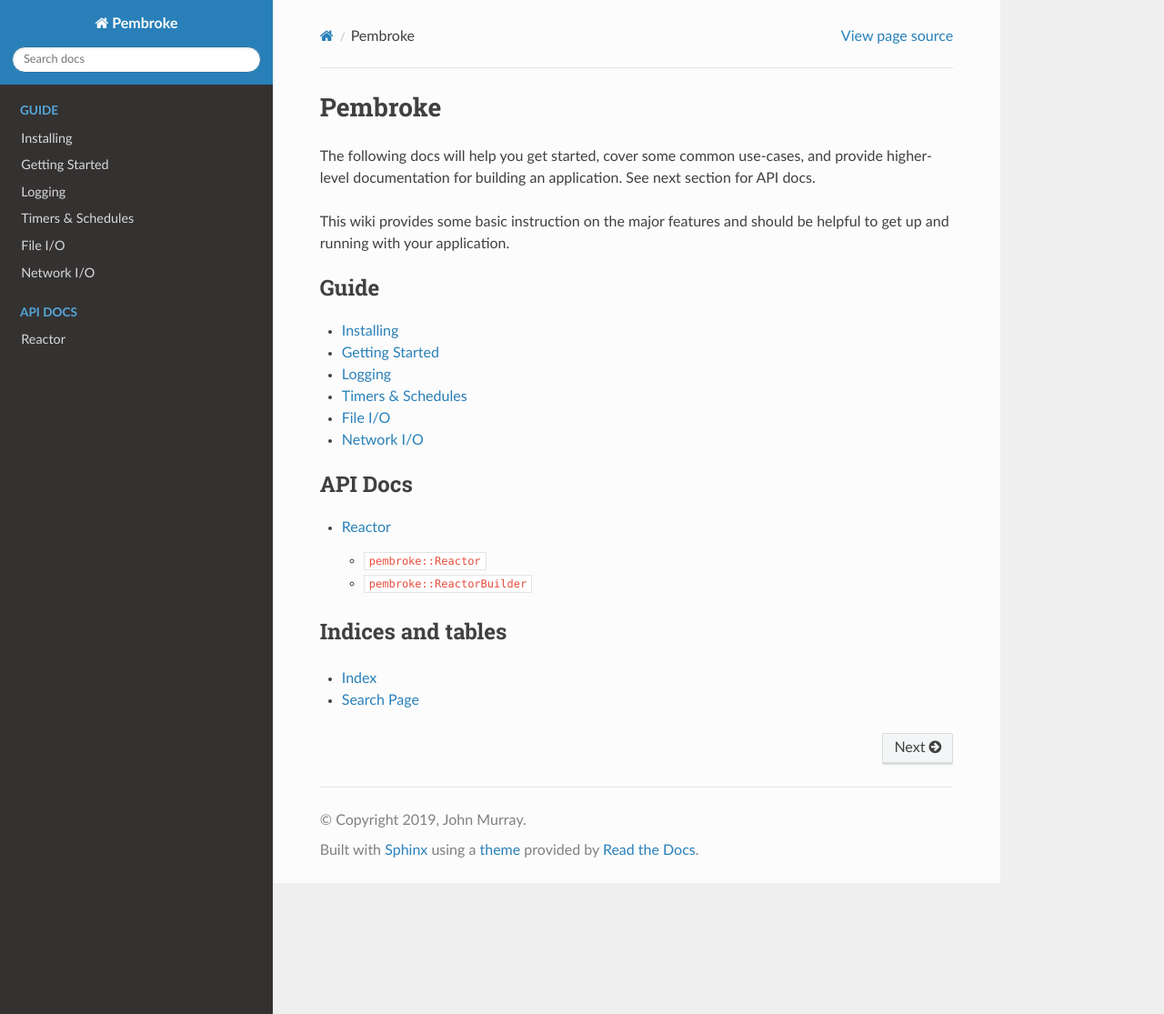
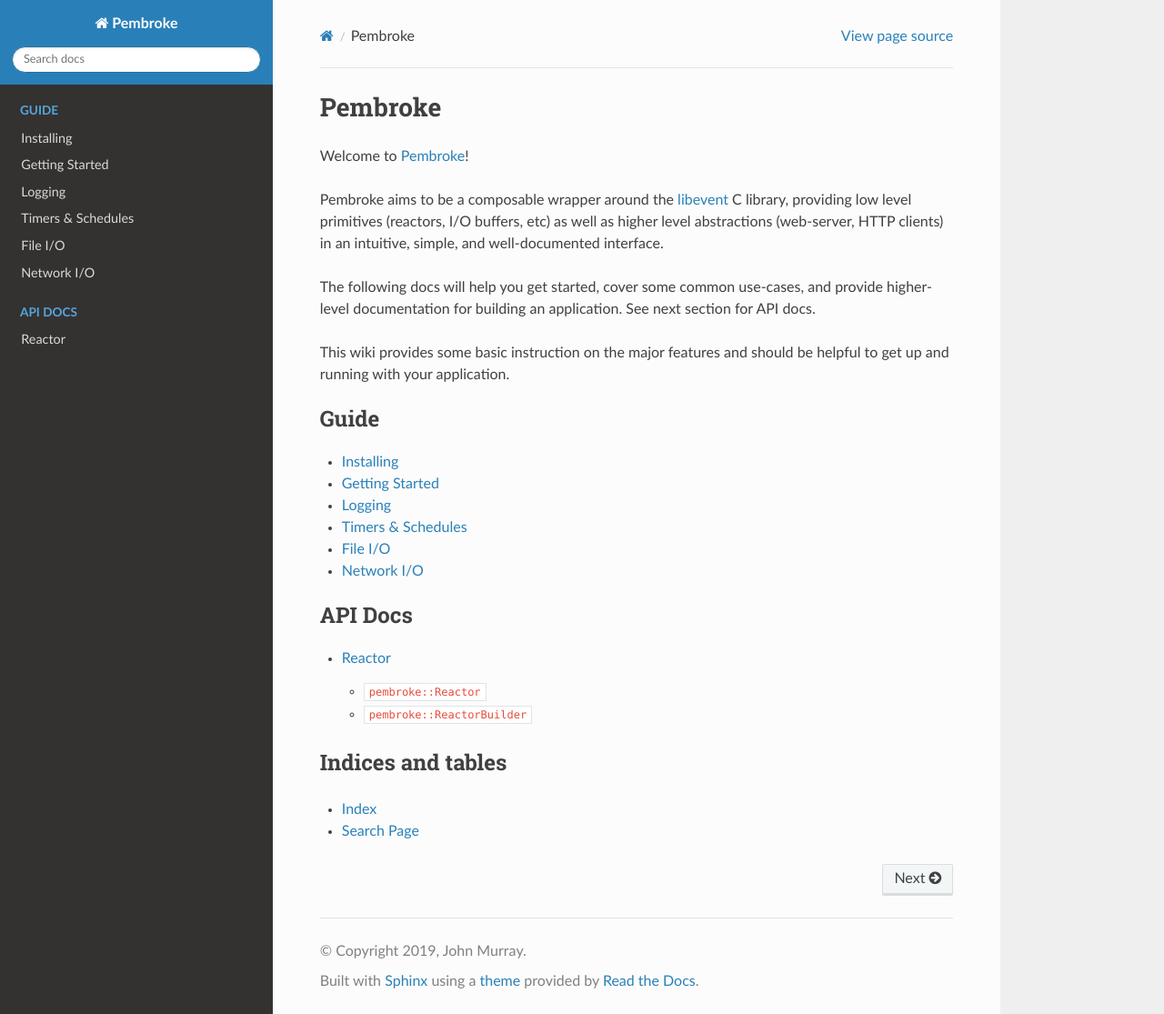
Before and after one commit to JohnMurray/pembroke, a Sphinx documentation site: the page built from docs/index.rst, in a window 1280 px wide and 1115 px high. Shown: the whole window at 91% size. Built offline with Sphinx 7.4.7 and the Read the Docs theme 2.0.0, drawn with Linux system fonts in a browser that asks for light colours.

```diff
--- a/docs/index.rst
+++ b/docs/index.rst
@@ -6,6 +6,13 @@
 ########
 Pembroke
 ########
+
+Welcome to `Pembroke`_!
+
+Pembroke aims to be a composable wrapper around the `libevent`_
+C library, providing low level primitives (reactors, I/O buffers, etc) as well as
+higher level abstractions (web-server, HTTP clients) in an intuitive, simple, and
+well-documented interface.
 
 The following docs will help you get started, cover some common use-cases, and provide
 higher-level documentation for building an application. See next section for API docs.
@@ -36,3 +43,8 @@ Indices and tables
 
 * :ref:`genindex`
 * :ref:`search`
+
+
+
+.. _Pembroke: https://github.com/JohnMurray/pembroke
+.. _libevent: https://libevent.org/
```
Also changed, not shown: README.md (+31 -19 lines), TODO.md (deleted, +0 -21 lines).
